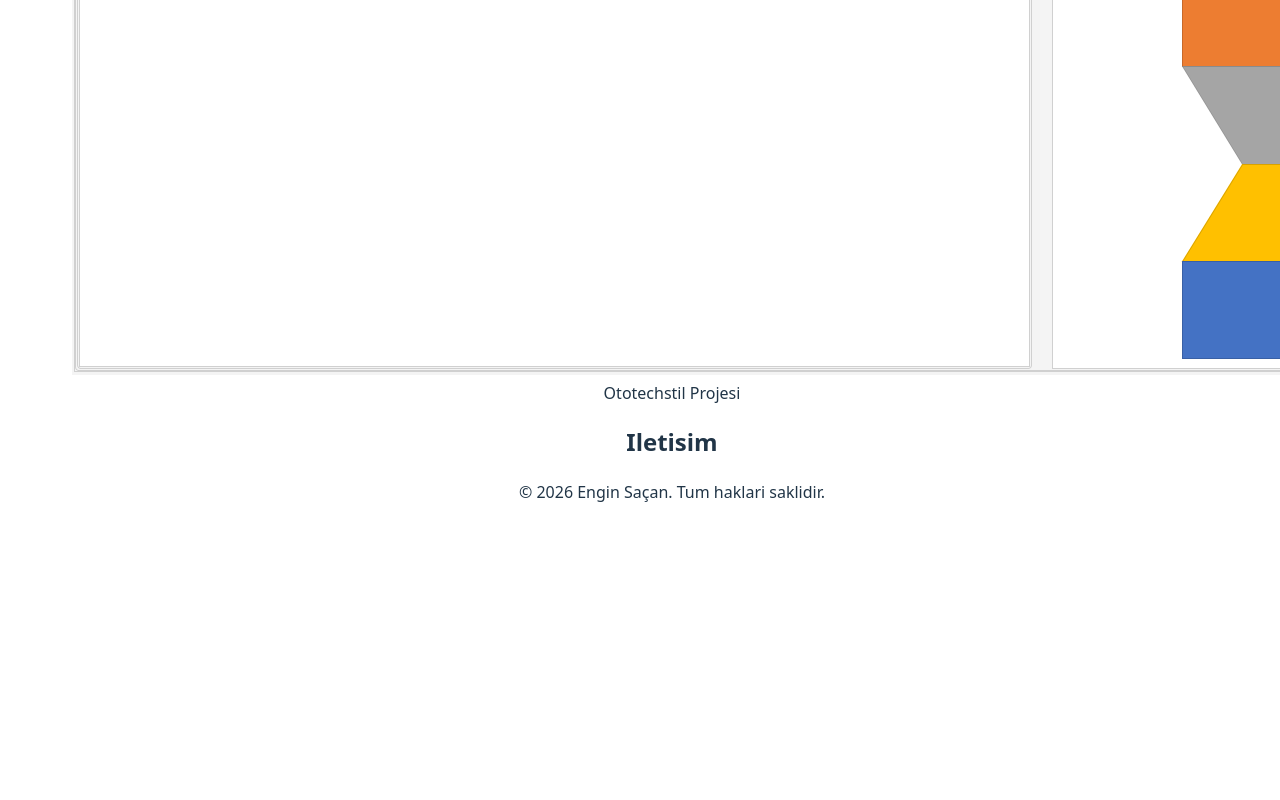
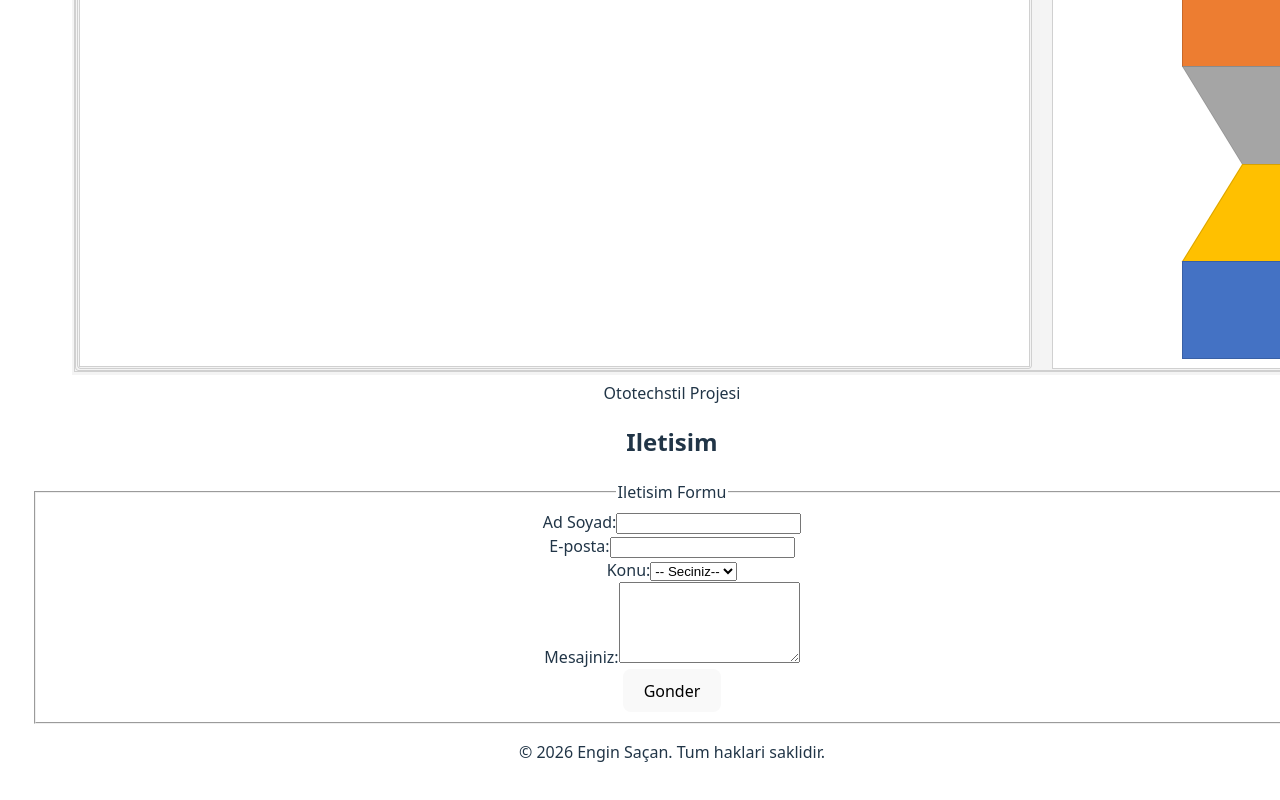
Before and after one commit to barikuz/web-lab-hello, a React (Vite) app: page / in a window 1280 px wide. Shown: the part 2460-3260 px from the top of the page. Before the commit the page ends 3012 px from the top, so only its background shows below. Built offline with nearby package versions, Linux system fonts and the light colour scheme.

Commit message:
feat: add contact form with validation and error handling

```diff
--- a/src/App.tsx
+++ b/src/App.tsx
@@ -48,7 +48,91 @@ function App() {
 
         <section id="iletisim">
           <h2>Iletisim</h2>
-          {/* Iletisim içeriği buraya gelecek */}
+          <form action="#" method="POST" noValidate>
+            <fieldset>
+              <legend>Iletisim Formu</legend>
+
+              <div className="form-group">
+                <label htmlFor="name">Ad Soyad:</label>
+
+                <input
+                  type="text"
+                  id="name"
+                  name="name"
+                  required
+                  minLength={2}
+                  aria-describedby="name-error"
+                />
+
+                <small
+                  id="name-error"
+                  className="error-msg"
+                  role="alert"
+                ></small>
+              </div>
+
+              <div className="form-group">
+                <label htmlFor="email">E-posta:</label>
+
+                <input
+                  type="email"
+                  id="email"
+                  name="email"
+                  required
+                  aria-describedby="email-error"
+                />
+
+                <small
+                  id="email-error"
+                  className="error-msg"
+                  role="alert"
+                ></small>
+              </div>
+
+              <div className="form-group">
+                <label htmlFor="subject">Konu:</label>
+
+                <select
+                  id="subject"
+                  name="subject"
+                  required
+                  aria-describedby="subject-error"
+                >
+                  <option value="">-- Seciniz--</option>
+                  <option value="is">Is Teklifi</option>
+                  <option value="soru">Soru</option>
+                  <option value="oneri">Oneri</option>
+                </select>
+
+                <small
+                  id="subject-error"
+                  className="error-msg"
+                  role="alert"
+                ></small>
+              </div>
+
+              <div className="form-group">
+                <label htmlFor="message">Mesajiniz:</label>
+
+                <textarea
+                  id="message"
+                  name="message"
+                  rows={5}
+                  required
+                  minLength={10}
+                  aria-describedby="message-error"
+                ></textarea>
+
+                <small
+                  id="message-error"
+                  className="error-msg"
+                  role="alert"
+                ></small>
+              </div>
+
+              <button type="submit">Gonder</button>
+            </fieldset>
+          </form>
         </section>
       </main>
 
```
